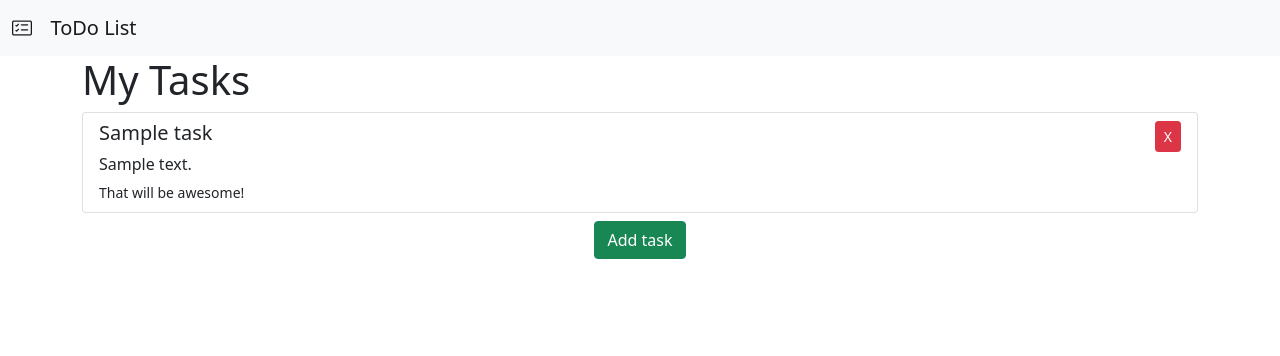
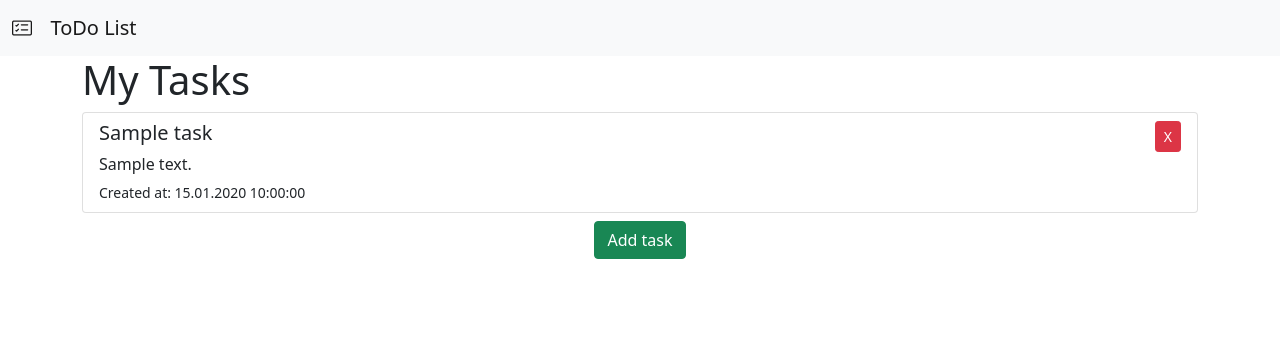
Before and after one commit to branogoga/todo-flask, a Flask app: template app/src/templates/list.html in a window 1280 px wide. Shown: the top 356 px of the page. Run offline with Flask 3, Linux system fonts and the light colour scheme; the template is opened without the code that fills it: most values are stand-ins (such as "Sample title", 1, 10 or a date in 2020); some libraries are stand-ins or nearby versions.

Commit message:
Add task created at date

```diff
--- a/app/src/data/model/task.py
+++ b/app/src/data/model/task.py
@@ -1,4 +1,4 @@
-from sqlalchemy import Column, Integer, String
+from sqlalchemy import Column, Integer, String, DateTime, func
 
 from data.model.base import DeclarativeBase
 
@@ -9,3 +9,4 @@ class Task(DeclarativeBase):
     id = Column(Integer, primary_key=True)
     title = Column(String)
     description = Column(String)
+    created_at = Column(DateTime(timezone=True), server_default=func.now())
--- a/app/src/templates/list.html
+++ b/app/src/templates/list.html
@@ -25,7 +25,7 @@
                     <a href="{{url_for('remove', task_id=task.id)}}" class="btn btn-sm btn-danger">X</a>
                 </div>
                 <p class="mb-1">{{task.description}}</p>
-                <small>That will be awesome!</small>
+                <small>Created at: {{task.created_at.strftime("%d.%m.%Y %H:%M:%S")}}</small>
             </div>
             {% endfor %}
         </ul>
```
